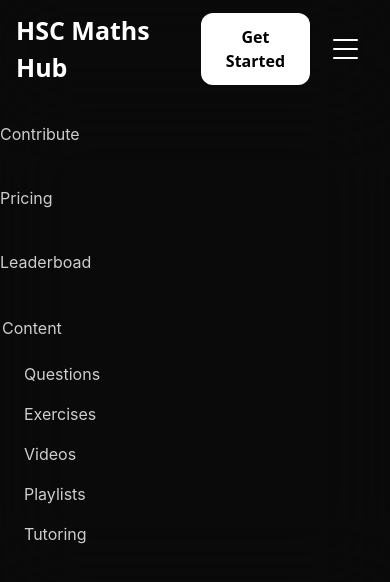
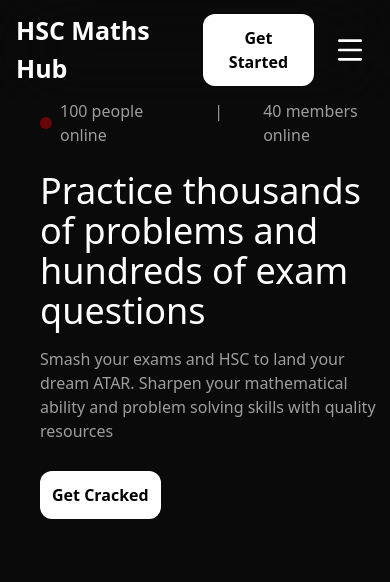
Before and after one commit to joshuapozzolungo/nsw-maths-repo, a React (Vite) app: page / in a window 390 px wide. Shown: the top 582 px of the page. Built offline with nearby package versions, Linux system fonts and the light colour scheme; the HTML template or start-up script is replaced by a standard one.

Commit message:
completed mobile menu and started working on hero section

```diff
--- a/src/App.jsx
+++ b/src/App.jsx
@@ -1,15 +1,19 @@
-import React from "react";
+import React, { useState } from "react";
 import NavBar from "./components/navbar.jsx";
 import MobileMenu from "./components/mobile-menu.jsx";
+import Hero from "./components/hero.jsx";
 import "./App.css";
 
-function App() {
+export default function App() {
+
+  const [isMobileMenuOpen, setMobileMenuOpen] = useState(false);
+  const toggleMobileMenu = () => setMobileMenuOpen(!isMobileMenuOpen);
+
   return (
     <div>
-      <NavBar />
-      <MobileMenu />
+      <NavBar toggleMobileMenu={toggleMobileMenu} isMobileMenuOpen={isMobileMenuOpen}/>
+      <MobileMenu isMobileMenuOpen={isMobileMenuOpen}/>
+      <Hero/>
     </div>
   );
 }
-
-export default App;
--- a/src/components/hero.jsx
+++ b/src/components/hero.jsx
@@ -1,11 +1,36 @@
 import React from "react";
 
-const Hero = () => {
+export default function Hero() {
   return (
-    <div>
-      <h1 className="text-white text-bold"> A Better Way To Study </h1>
+    <div className="ml-10 max-w-4xl">
+      <div className="flex text-white space-x-10 mb-6 opacity-60">
+        <div className="max-w-md">
+          <div className="flex">
+            <div className="flex items-center justify-items-center pr-2">
+               <span className="flex h-3 w-3 bg-red-600 rounded-full animate-pulse"></span>
+            </div>
+            <div>100 people online</div>
+          </div>
+        </div>
+
+
+        <div>|</div>
+
+
+        <div>
+          <div>
+            <span></span>
+          </div>
+          <div>40 members online</div>
+        </div>
+
+
+      </div>
+      <h1 className="max-w-2xl text-4xl text-white text-bold">Practice thousands of problems and hundreds of exam questions</h1>
+      <p className="max-w-md mt-4 text-white opacity-60"> Smash your exams and HSC to land your dream ATAR. Sharpen your mathematical ability and problem solving skills with quality resources </p>
+      <div className="mt-7">
+        <button className="p-3 text-black font-semibold bg-white rounded-xl hover:opacity-80 cursor-pointer"> Get Cracked </button>
+      </div>
     </div>
   );
 };
-
-export default Hero;
--- a/src/components/mobile-menu.jsx
+++ b/src/components/mobile-menu.jsx
@@ -1,9 +1,12 @@
 import React from "react"
 
-const MobileMenu = () => {
+export default function MobileMenu({isMobileMenuOpen }) {
+
+  if (!isMobileMenuOpen) return null;
+
   return (
-    <nav className="fixed sm:top-30 lg:top-35 z-40 w-full backdrop-blur-2xl">
-      <div className="mx-auto w-full max-w-screen-xl sm:px-6 lg:px-8 py-6">
+    <nav className="fixed lg:hidden sm:top-30 lg:top-35 z-40 w-full backdrop-blur-2xl">
+      <div className="mx-auto w-full max-w-screen-xl px-4 sm:px-6 lg:px-8 py-4">
         <div className="flex flex-col space-y-10">
           <a className="text-primary-text">Contribute</a>
           <a className="text-primary-text">Pricing</a>
@@ -21,7 +24,4 @@
       </div>
     </nav>
   );
-
 };
-
-export default MobileMenu;
--- a/src/components/navbar.jsx
+++ b/src/components/navbar.jsx
@@ -1,14 +1,10 @@
 import React, {useState} from "react";
 import { Menu, X } from "lucide-react";
-import "./navbar.css";
 
-const NavBar = () => {
-
-  const [isOpen, setIsOpen] = useState(false);
-  const toggleMenu = () => setIsOpen(!isOpen);
+export default function NavBar({ toggleMobileMenu, isMobileMenuOpen }) {
 
   return (
-  <header className="sticky top-0 z-50 mx-auto min-h-16 w-full bg-background/30 backdrop-blur-2xl pt-[3%] pb-[3%]">
+    <header className="sticky top-0 z-50 mx-auto min-h-16 w-full bg-background/30 backdrop-blur-2xl pt-3 pb-3">
       <div className="mx-auto w-full max-w-screen-xl px-4 sm:px-6 lg:px-8 flex min-h-16 justify-between items-center text-white rounded-full">
         <a className="normal-text flex items-center gap-2 font-semibold text-text-primary duration-300 ease-in-out hover:opacity-80 text-[25px] cursor-pointer">HSC Maths Hub</a>
         <nav className="hidden items-center gap-6 lg:flex font-bold" aria-label="main-navigation">
@@ -20,20 +16,11 @@
         <div className="flex items-center gap-3">
           <button className="p-3 text-black font-semibold bg-white rounded-xl hover:opacity-80 cursor-pointer">Get Started</button>
           <button className="lg:hidden flex items-center justify-center p-2 cursor-pointer"
-           onClick={toggleMenu} aria-label={isOpen ? "Close Mobile Menu" : "Open Mobile Menu"} aria-expanded={isOpen}>
-          <svg xlmns="http://www.w3.org/2000/svg" width="36" height="36" viewBox="0 0 36 36" fill="none"
-                stroke="currentColor" stroke-width="2" stroke-linecap="round" stroke-linejoin="round" className="lucide lucide-menu">
-            <path d="M4 9 h23"></path>
-            <path d="M4 18 h23"></path>
-            <path d="M4 27 h23"></path>
-          </svg>
+             onClick={toggleMobileMenu} aria-label={isMobileMenuOpen ? "Close Mobile Menu" : "Open Mobile Menu"} aria-expanded={isMobileMenuOpen}>
+              {isMobileMenuOpen ? <X size={32}/> : <Menu size={32}/>}
           </button>
         </div>
       </div>
-
-
     </header>
   );
 };
-
-export default NavBar;
```
Also changed, not shown: src/components/navbar.css (deleted). Lines whose indentation alone changed are shown as unchanged.
